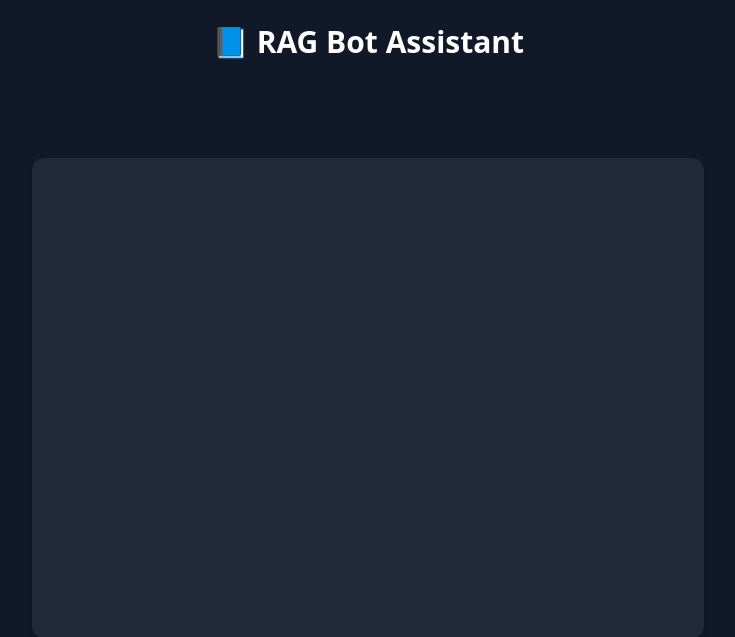
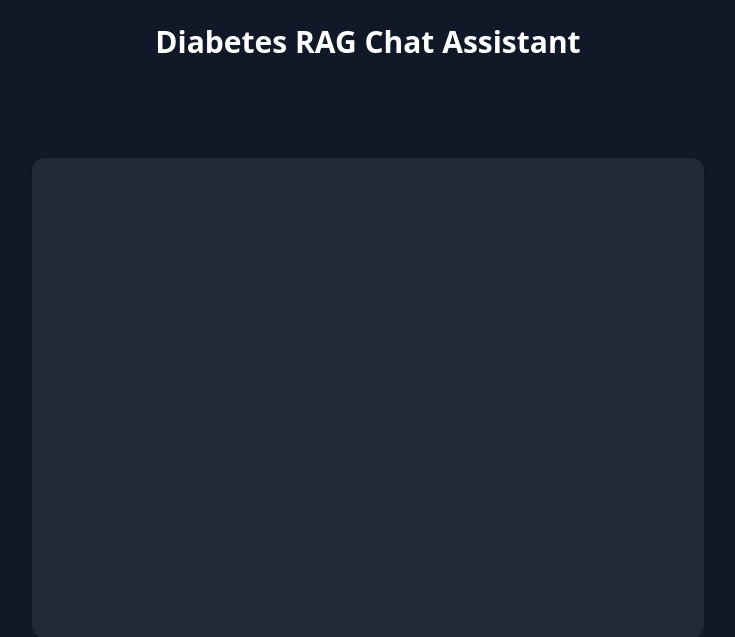
Before and after one commit to UncleTeslim/diabetes-rag-bot, a Flask app: page / in a window 1280 px wide. Shown: the top 637 px of the page, without its empty margins (272-1007 px from the left). Run offline with Flask 3, Linux system fonts and the light colour scheme; some libraries are stand-ins or nearby versions.

Commit message:
front end title

```diff
--- a/templates/index.html
+++ b/templates/index.html
@@ -3,14 +3,14 @@
   <head>
     <meta charset="UTF-8" />
     <meta name="viewport" content="width=device-width, initial-scale=1.0" />
-    <title>RAG Assistant</title>
+    <title>Diabetes Assistant</title>
     <script src="https://cdn.tailwindcss.com"></script>
     <script src="https://cdn.jsdelivr.net/npm/marked/marked.min.js"></script>
   </head>
   <body
     class="bg-gray-900 text-white font-sans h-screen flex flex-col items-center justify-between px-4 py-6"
   >
-    <h1 class="text-3xl font-bold mb-4">📘 RAG Bot Assistant</h1>
+    <h1 class="text-3xl font-bold mb-4">Diabetes RAG Chat Assistant</h1>
 
     <div
       id="chat"
```
